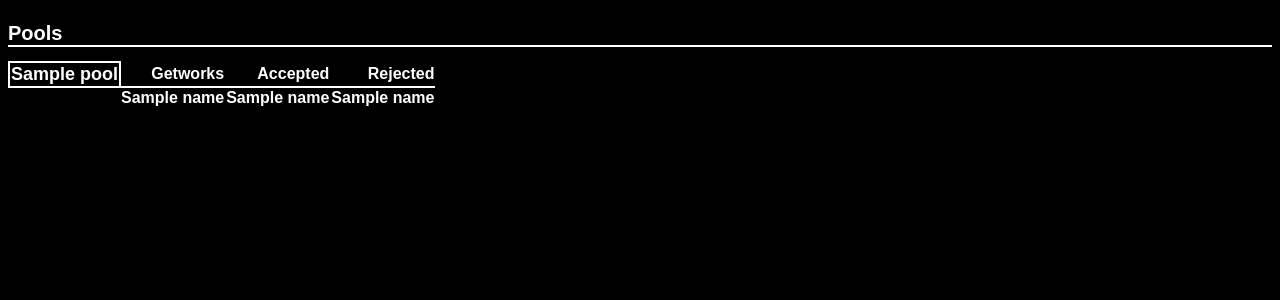
After one commit to c00w/bitHopper, a Python web app: template bitHopper/templates/pool.html in a window 1280 px wide. The commit adds this page. Shown: the top 300 px of the page. Run offline with Jinja, Linux system fonts and the light colour scheme; the template is opened without the code that fills it: most values are stand-ins (such as "Sample title", 1, 10 or a date in 2020).

Commit message:
Add pool statistics

```diff
--- a/bitHopper/Website/__init__.py
+++ b/bitHopper/Website/__init__.py
@@ -23,6 +23,7 @@ def teardown_request_wrap(exception):
         return json.dumps({"result":None, 'error':{'message':'Invalid request'}, 'id':1})
 
 import Worker_Page
+import Pool_Page
 
 @app.route("/")
 def frontpage():
--- a/bitHopper/static/core.css
+++ b/bitHopper/static/core.css
@@ -38,6 +38,12 @@ tr.worker tr{
     text-align: right;
 }
 
+tr.pool_counts td{
+    font-size: 16px;
+    font-weight:bold;
+    text-align: right;
+}
+
 div.title {
     border-bottom: 2px solid white;
     font-size: 20px;
--- /dev/null
+++ b/bitHopper/templates/pool.html
@@ -0,0 +1,26 @@
+{% extends "base.html" %}
+
+{%block title %} Workers {% endblock %}
+
+{%block body%}
+<div class=title>
+    Pools
+</div>
+<br>
+<table>
+{% for pool in pools %}
+<tr class=pool_name>
+<td class=name> {{pool}}</td><td>Getworks</td><td>Accepted</td><td>Rejected</td>
+</tr>
+
+    {% for name in pools[pool]%}
+    <tr class=pool_counts>
+        <td class=align_right></td>
+        <td>{{pools[pool][name][0]}}</td>
+        <td>{{pools[pool][name][1]}}</td>
+        <td>{{pools[pool][name][2]}}</td>
+    </tr>
+    {% endfor %}
+{% endfor %}
+</table>
+{% endblock %}
```
Also changed, not shown: bitHopper/Tracking/Tracking.py (+24 -0 lines), bitHopper/Website/Pool_Page.py (added, +9 -0 lines).
